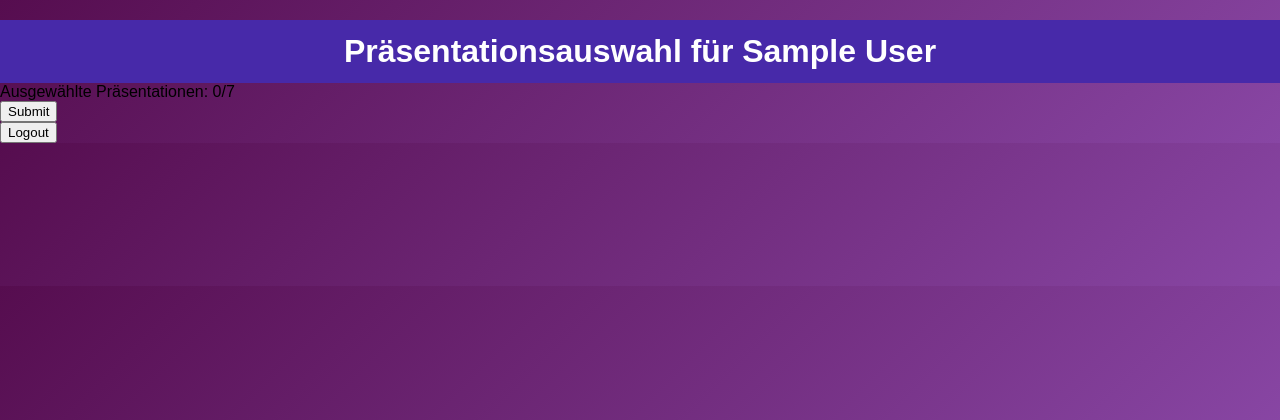
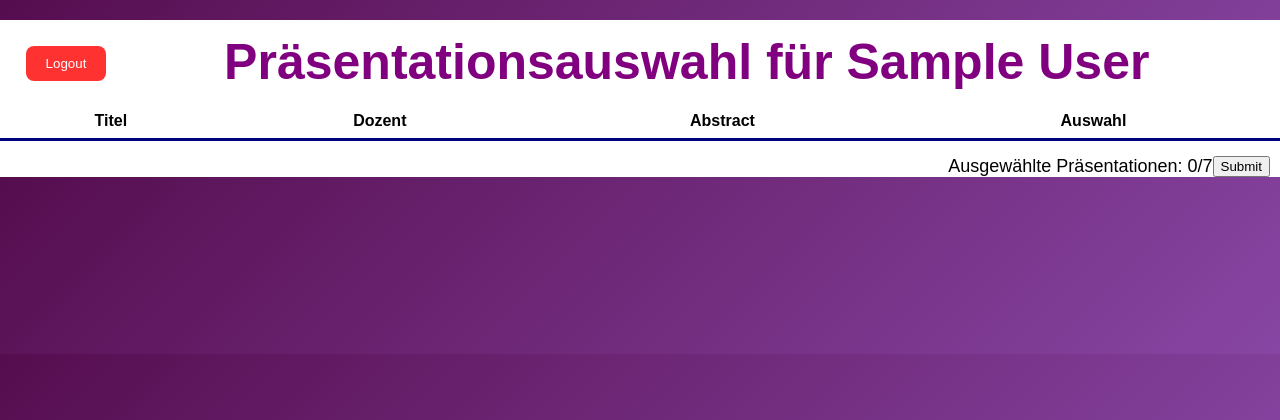
Before and after one commit to wbgym-webteam/subdomain, a Flask app: page /tdw/ in a window 1280 px wide. Shown: the top 420 px of the page. Run offline with Flask 3, Linux system fonts and the light colour scheme; the visitor is signed in with stand-in values (Sample User, id 1); tables that the repository leaves empty hold one stand-in row (values such as "Sample post"); lists and menus that the app fills with data are empty.

Commit message:
in between commit :)

```diff
--- a/src/app/static/tdw/tdw_selection.css
+++ b/src/app/static/tdw/tdw_selection.css
@@ -0,0 +1,59 @@
+:root {
+    --checkbox: 10px;
+}
+
+.container {
+    background-color: white;
+}
+
+h1 {
+    text-align: center;
+    margin-top: 20px;
+    background: white;
+    color: purple;
+    font-size: 50px;
+
+}
+
+input#checkbox {
+    transform: scale(2);
+}
+
+table {
+    border-collapse: collapse;
+    width: 100%;
+}
+
+tr {
+    border-bottom: 3px solid #000080;
+}
+
+td, th {
+    padding: 8px;
+}
+
+.logout_button {
+    background-color: red;
+    border: none;
+    color: white;
+    opacity: 0.8;
+    padding: 10px 20px;
+    text-align: center;
+    border-radius: 8px;
+    cursor: pointer;
+    margin-top: 2%;
+    margin-left: 2%;
+        float: left;
+}
+
+.submit-selection-container {
+    display: flex;
+    justify-content: flex-end; /* Aligns content to the right */
+    margin-top: 15px;
+    margin-right: 10px;
+    font-size: 18px;
+}
+
+.submit-button {
+
+}
--- a/src/app/templates/tdw/tdw_selection.html
+++ b/src/app/templates/tdw/tdw_selection.html
@@ -6,31 +6,51 @@ Präsentationsauswahl
 
 {% block content %}
 
+<head>
+    <link rel="stylesheet" href="{{ url_for('static', filename='tdw/tdw_selection.css') }}">
+</head>
 
 <body>
+
+
     <!-- Pls do not change the form, bc it is generated yk-->
     <div class="container">
+
+    <div id="logout">
+        <form action="{{ url_for('tdw.logout') }}" method="post">
+            <input type="submit" value="Logout" class="logout_button">
+        </form>
+    </div>
         <h1>Präsentationsauswahl für {{ student }}</h1>
 
-        <div class="selection-counter">
-            Ausgewählte Präsentationen: <span id="selection-count">0</span>/<span id="selection-limit">7</span>
-        </div>
+
 
         <form action="{{ url_for('tdw.submit_selection') }}" method="post">
             <table>
+                <tr>
+                    <th>Titel</th>
+                    <th>Dozent</th>
+                    <th>Abstract</th>
+                    <th>Auswahl</th>
+                </tr>
                 {% for presentation in presentations %}
                 <tr>
-                    <td>
+                    <td>{{ presentations[presentation][0] }}</td>
+                    <td>{{ presentations[presentation][1] }}</td>
+                    <td>{{ presentations[presentation][2] }}</td>
+                    <td class="checkbox-cell">
                         <input type="checkbox" name="options" id="checkbox" value="{{ presentation }}" {% if
                             presentation in chosen_presentations %}checked{% endif %}>
                     </td>
-                    <td>{{ presentations[presentation][0] }}</td>
-                    <td>{{ presentations[presentation][1] }}</td>
-                    <td>{{ presentations[presentation][2] }}</td>
                 </tr>
                 {% endfor %}
             </table>
-            <input type="submit" value="Submit" class="button">
+            <div class="submit-selection-container">
+                <div class="selection-counter">
+                    Ausgewählte Präsentationen: <span id="selection-count">0</span>/<span id="selection-limit">7</span>
+                </div>
+                <input type="submit" value="Submit" class="button" class="submit-button">
+            </div>
         </form>
     </div>
 
@@ -39,11 +59,8 @@ Präsentationsauswahl
         Du kannst maximal <span id="limit-text">7</span> Präsentationen anwählen!
     </div>
 
-    <div id="logout">
-        <form action="{{ url_for('tdw.logout') }}" method="post">
-            <input type="submit" value="Logout" class="button">
-        </form>
-    </div>
+
+
 
     <script>
         const checkboxes = document.querySelectorAll('input[type="checkbox"]');
@@ -83,11 +100,13 @@ Präsentationsauswahl
     </script>
 
     <style>
-        h1 {
-            text-align: center;
-            margin-top: 20px;
-            background: #4729a9;
-            color: white;
+        .left-align {
+            float: left;
+            margin-right: auto;
+        }
+
+        .checkbox-cell {
+            text-align: right;
         }
     </style>
 </body>
```
